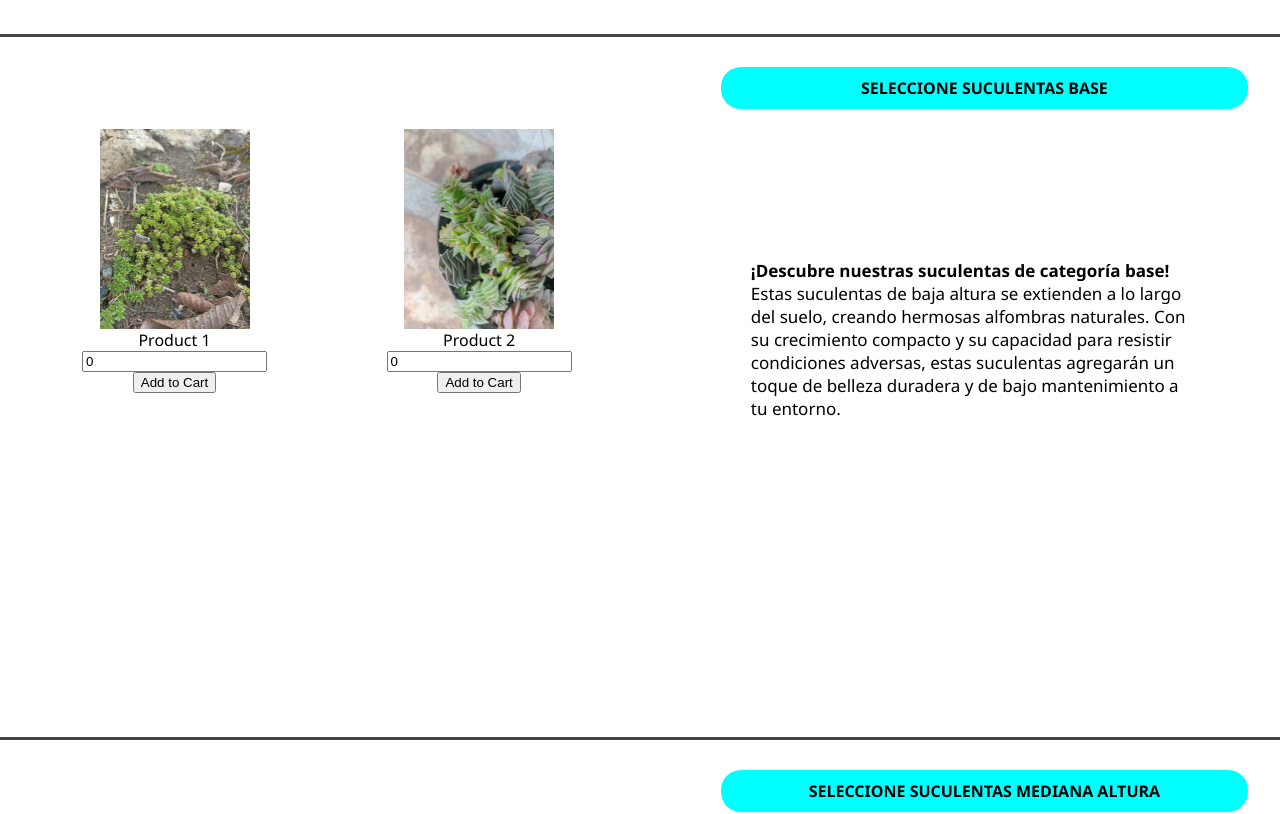
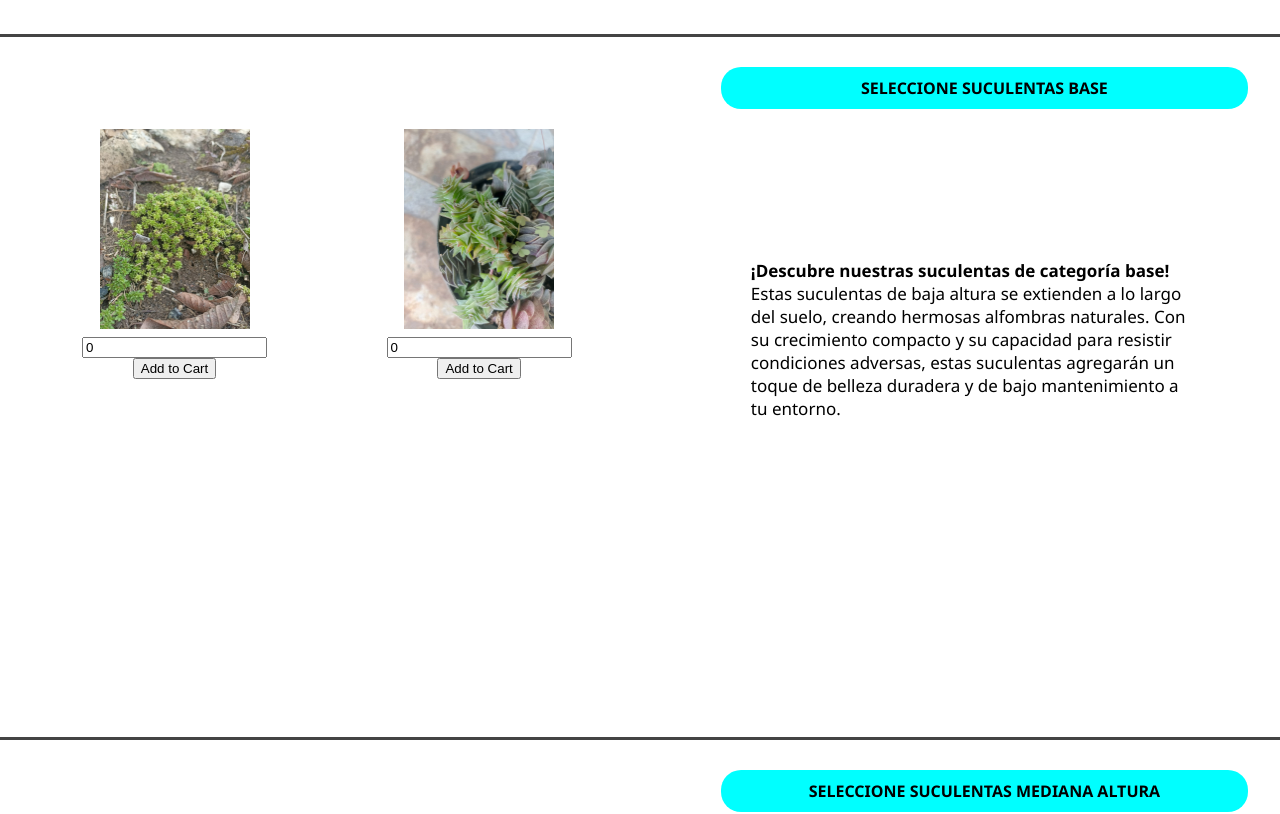
Before and after one commit to sebastianmb/app-suculentas-front, a React (Create React App) app: page / in a window 1280 px wide. Shown: the part 1260-2074 px from the top of the page. Built offline with nearby package versions, Linux system fonts and the light colour scheme.

Commit message:
Ajustes tamaño de images y espacio productos front

```diff
--- a/src/App.css
+++ b/src/App.css
@@ -375,6 +375,7 @@ body {
 .item img {
 
   width: 150px;
+  padding-bottom: 8px;
 
 }
 
--- a/src/components/Products.js
+++ b/src/components/Products.js
@@ -45,7 +45,7 @@ const ProductList = ({ addToCart,category }) => {
                 {filteredProducts.map((product) => (
                     <li key={product.id} className='item'>
                         <img src={product.image} alt={product.label} />
-                        {product.name}
+                        {/*product.name*/}
                         <input
                             type="number"
                             min="0"
```
